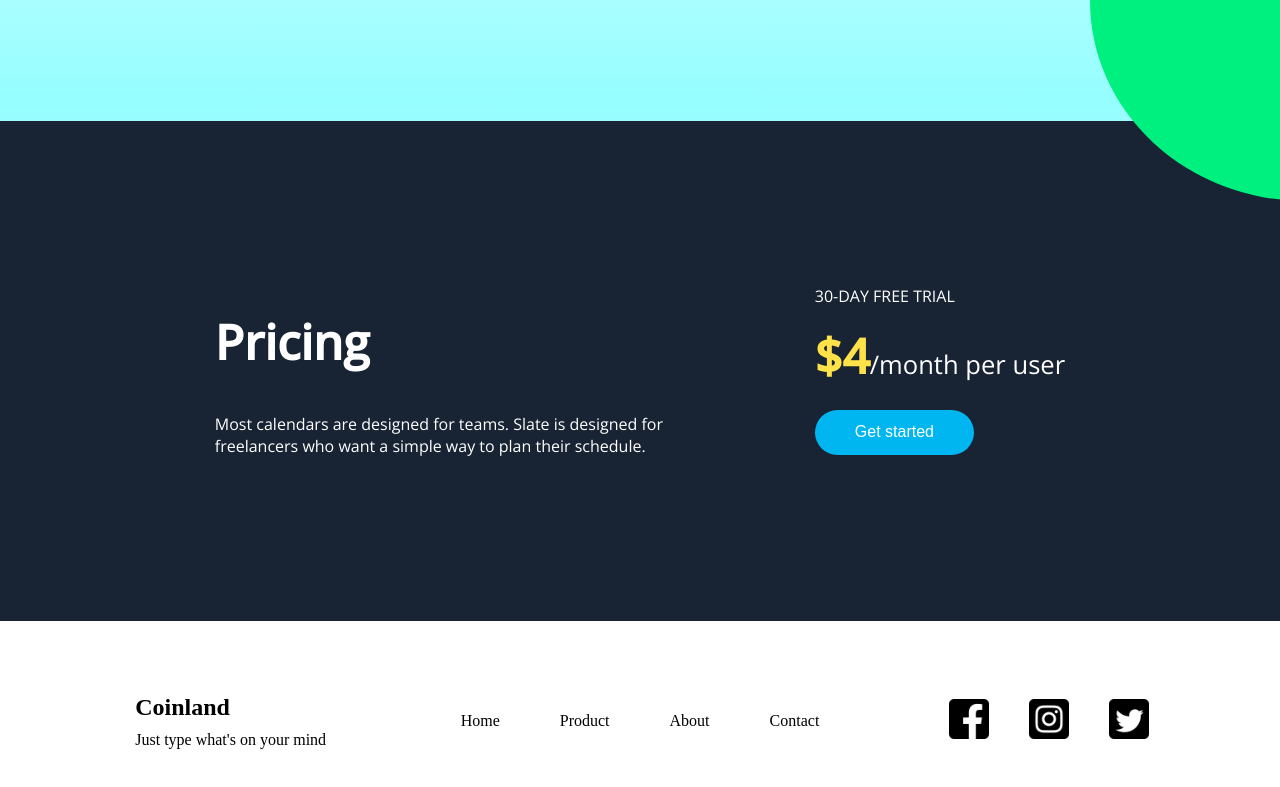
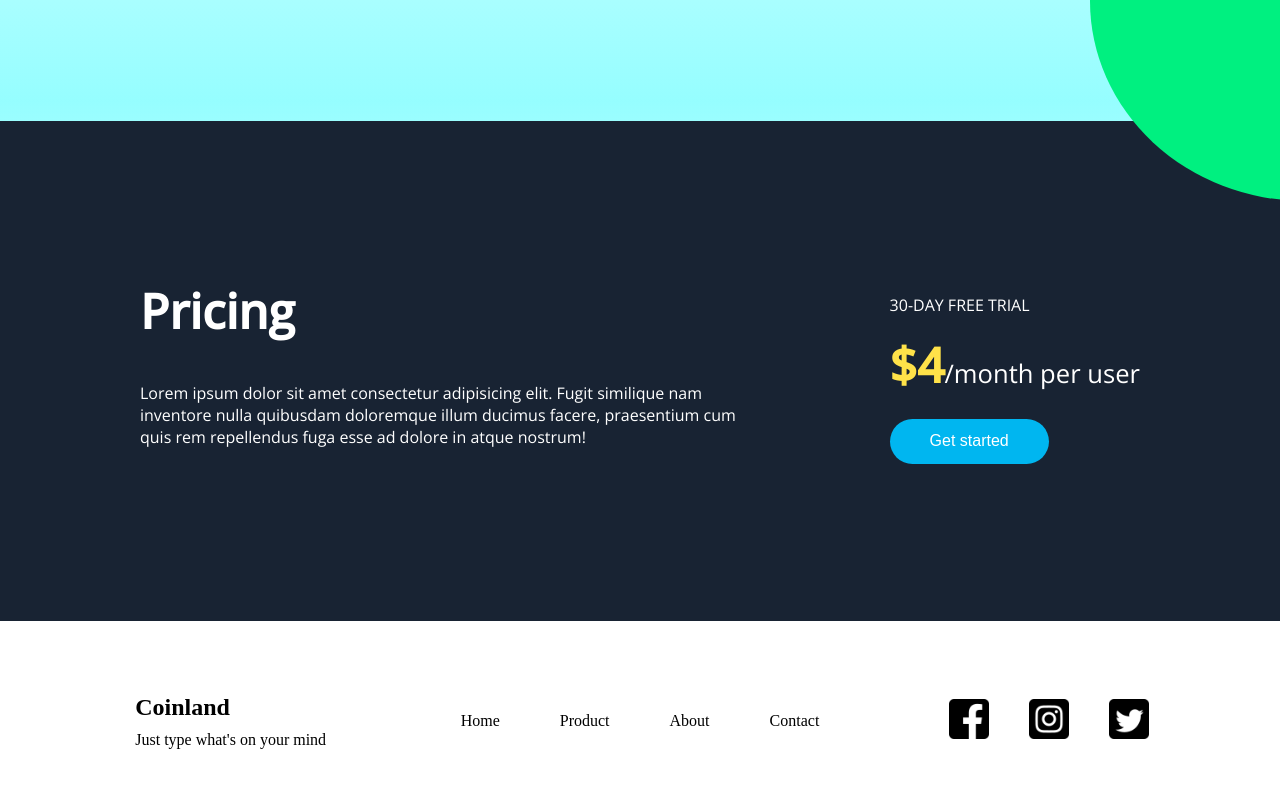
Before and after one commit to A1101101IR/Coinland.com, a React (Create React App) app: page / in a window 1280 px wide. Shown: the part 799-1586 px from the top of the page. Built offline with nearby package versions, Linux system fonts and the light colour scheme.

Commit message:
small fix in pricing section

```diff
--- a/src/components/pricing.js
+++ b/src/components/pricing.js
@@ -5,8 +5,10 @@ const Pricing = () => {
         <div className="pricing-box-one">
           <h1>Pricing</h1>
           <p>
-            Most calendars are designed for teams. Slate is designed for
-            freelancers who want a simple way to plan their schedule.
+            Lorem ipsum dolor sit amet consectetur adipisicing elit. Fugit
+            similique nam inventore nulla quibusdam doloremque illum ducimus
+            facere, praesentium cum quis rem repellendus fuga esse ad dolore in
+            atque nostrum!
           </p>
         </div>
         <div className="pricing-box-two">
--- a/src/components/pricing.scss
+++ b/src/components/pricing.scss
@@ -12,9 +12,9 @@
     height: 600px;
   }
   .pricing-box {
-    width: 1100px;
+    width: 1000px;
     display: flex;
-    justify-content: center;
+    justify-content: space-between;
     @media screen and (max-width: 950px) {
       height: 500px;
       justify-content: space-evenly;
@@ -22,21 +22,21 @@
     flex-wrap: wrap;
     .pricing-box-one {
       height: auto;
-      max-width: 500px;
-      margin: 0px 50px;
+      max-width: 600px;
       @media screen and (max-width: 950px) {
         text-align: center;
       }
       h1 {
         font-size: $bigHeaderSize;
+        margin-top: 0px;
       }
+
       p {
         font-size: $subtitlesSize;
       }
     }
     .pricing-box-two {
       height: auto;
-      margin: 0px 50px;
       @media screen and (max-width: 950px) {
         text-align: center;
         display: flex;
```
Also changed, not shown: src/index.scss (indentation only).
